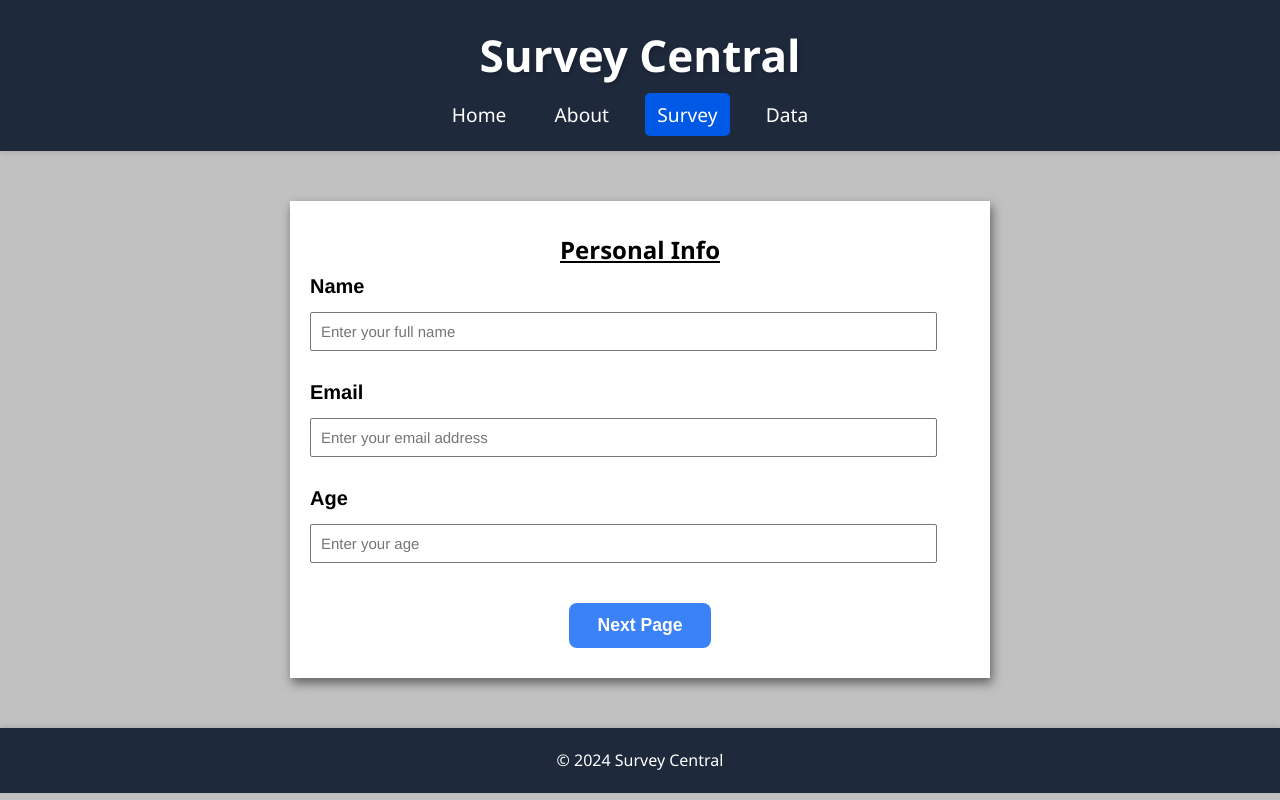
After one commit to XC4Life101/Data_Survey, a PHP site: page /survey.php in a window 1280 px wide. The commit adds this page. Run offline with PHP 8.4, Linux system fonts and the light colour scheme.

Commit message:
First Commit

```diff
--- /dev/null
+++ b/main.js
@@ -0,0 +1,65 @@
+function show(shown, hidden) {
+  document.getElementById(shown).style.display='block';
+  document.getElementById(hidden).style.display='none';
+  return false;
+}
+
+function generateBarChart(allData, question) {
+    const answers = Object.keys(allData[question]);
+    const counts = Object.values(allData[question]);
+
+    const ctx = document.getElementById("myChart").getContext("2d");
+
+    // Destroy previous chart to avoid stacking
+    if (currentChart) {
+        currentChart.destroy();
+    }
+
+    currentChart = new Chart(ctx, {
+        type: 'bar',
+        data: {
+            labels: answers,
+            datasets: [{
+                label: question,
+                data: counts,
+                backgroundColor: 'rgba(54, 162, 235, 0.6)',
+                borderColor: 'rgba(54, 162, 235, 1)',
+                borderWidth: 1
+            }]
+        },
+        options: {
+            plugins: {
+                title: {
+                    display: true,
+                    text: "Responses for " + question
+                },
+                legend: { display: false }
+            },
+            scales: {
+                y: { beginAtZero: true }
+            }
+        }
+    });
+}
+
+let currentChart = null;
+
+function generateDropdown(allData) {
+    const select = document.getElementById("questionSelect");
+
+    // Populate dropdown with Q1–Q5
+    Object.keys(allData).forEach(question => {
+        const option = document.createElement("option");
+        option.value = question;
+        option.textContent = question;
+        select.appendChild(option);
+    });
+
+    // Auto-load first chart
+    generateBarChart(allData, Object.keys(allData)[0]);
+
+    // Change chart when selection changes
+    select.addEventListener("change", function() {
+        generateBarChart(allData, this.value);
+    });
+}
--- /dev/null
+++ b/style.css
@@ -0,0 +1,204 @@
+/* #region => body, header, footer */
+* {
+  margin: 0;
+  padding: 0;
+  box-sizing: border-box;
+}
+
+body {
+  font-family: 'Segoe UI', Tahoma, Geneva, Verdana, sans-serif;
+  line-height: 1.6;
+  background-color: #c2c1c1; /* Neutral light background */
+  --space-xs: 0.5rem;
+  --space-sm: 1rem;
+  --space-lg: 3rem;
+}
+
+header {
+  background-color: #1e293b; /* Dark navy */
+  color: #fff;
+  padding: 20px;
+  text-align: center;
+  box-shadow: 0px 2px 5px rgba(0, 0, 0, 0.1);
+  margin-bottom: 50px;
+}
+
+header h1 {
+  font-size: 2.75em;
+  margin-bottom: 10px;
+  font-weight: 700;
+  text-shadow: 2px 2px 4px rgba(0, 0, 0, 0.2);
+}
+
+footer {
+  background-color: #1e293b;
+  color: #fff;
+  text-align: center;
+  padding: 20px;
+  width: 100%;
+  box-shadow: 0px -2px 5px rgba(0, 0, 0, 0.1);
+}
+/* #endregion */
+
+/* #region => navigation */
+nav ul {
+  list-style: none;
+}
+
+nav ul li {
+  display: inline;
+  margin-right: 20px;
+}
+
+nav ul li a {
+  text-decoration: none;
+  color: #fff;
+  font-size: 1.2em;
+  font-weight: 500;
+  padding: 8px 12px;
+  border-radius: 5px;
+  transition: all 0.3s ease;
+}
+
+nav ul li a.active {
+  background-color: #0058e6;
+  color: #fff;
+}
+
+nav ul li a:hover {
+  background-color: rgba(255, 255, 255, 0.1);
+}
+/* #endregion */
+
+/* #region => articles / main sections */
+.article {
+  align-items: center;
+  gap: 20px;
+  padding: 25px;
+  border-radius: 12px;
+  background-color: #fff;
+  box-shadow: 0px 6px 15px gray;
+  margin-bottom: 40px;
+}
+
+.section-wrap {
+  max-width: 1200px;
+  margin: 0 auto;
+  padding: 0 20px;
+}
+
+.headline {
+  font-weight: 700;
+  font-size: clamp(1.5rem, 3vw, 2rem);
+  color: #1e293b;
+  margin-bottom: 15px;
+}
+
+.text {
+  font-size: 1.1rem;
+  line-height: 1.5;
+  color: #334155;
+}
+
+/* #endregion */
+
+/* #region => buttons */
+.cta-button {
+  display: inline-block;
+  padding: 12px 28px;
+  margin-top: 15px;
+  background-color: #3b82f6;
+  color: #fff;
+  font-size: 1.1em;
+  font-weight: 600;
+  border: none;
+  border-radius: 8px;
+  cursor: pointer;
+  transition: background-color 0.3s ease, transform 0.2s ease;
+  text-decoration: none;
+}
+
+.cta-button:hover {
+  background-color: #2563eb;
+  transform: translateY(-2px);
+}
+/* #endregion */
+
+/* #region => news box */
+.news-box {
+  width: 100%;
+  height: 300px;
+  background-color: #e2e8f0;
+  border-radius: 10px;
+  display: flex;
+  align-items: center;
+  justify-content: center;
+  font-weight: bold;
+  color: #1e293b;
+  margin-bottom: 20px;
+}
+/* #endregion */
+
+/* #region => form */
+.form {
+  text-align: center;
+  background-color: #fff;
+  max-width: 700px;
+  margin: 50px auto;
+  padding: 30px 20px;
+  box-shadow: 2px 5px 10px rgba(0, 0, 0, 0.5);
+}
+
+.form-control {
+  text-align: left;
+  margin-bottom: 25px;
+}
+
+.Qlabel {
+  font-family: Helvetica;
+  font-weight: bold;
+  font-size: 20px;
+  display: block;
+  margin-bottom: 10px;
+}
+
+.form-control .multi-input,
+.form-control .single-input {
+  border: 1px solid #777;
+  border-radius: 2px;
+  font-family: Helvetica;
+  font-size: 15px;
+  padding: 10px;
+  width: 95%;
+}
+
+.multi-input-control {
+  margin-left: 10px;
+}
+
+.multi-input {
+  margin-bottom: 10px;
+}
+
+.check-input{
+  border: 1px solid #777;
+  border-radius: 2px;
+  margin-left: 20px;
+  padding: 10px;
+  font-family: Helvetica;
+}
+
+#Break {
+  margin-bottom: 25px;
+}
+/* #endregion */
+
+/* #region => Chart */
+
+#myChart {
+    max-width: 1300px;
+    max-height: 400px;
+    display: block;
+}
+
+/* #endregion */
--- /dev/null
+++ b/survey.php
@@ -0,0 +1,99 @@
+<!DOCTYPE html>
+<html lang="en">
+    <head>
+        <title>Survey Central</title>
+        <meta charset="UTF-8">
+        <meta http-equiv="X-UA-Compatible" content="IE=edge">
+        <meta name="viewport" content="width=device-width, initial-scale=1.0">
+        <link rel="stylesheet" href="style.css">
+        <script src="main.js" defer></script>
+    </head>
+    <body onload="return show('Page1', 'Page2');">
+        <header>
+            <h1>Survey Central</h1>
+            <nav>
+                <ul>
+                    <li><a href="index.php">Home</a></li>
+                    <li><a href="about.php">About</a></li>
+                    <li><a href="survey.php" class="active">Survey</a></li>
+                    <li><a href="data.php">Data</a></li>
+                </ul>
+            </nav>
+        </header>
+
+        <form action="action.php?action=saveFormData" method="POST">
+            <section class="form" id="Page1">
+                <u><h1>Personal Info</h1></u>
+
+                <div class="form-control">
+                    <label for="name" class="Qlabel">
+                        Name
+                    </label>
+                    <input type="text" id="name" name="name" class="single-input" placeholder="Enter your full name"/>
+                </div>
+
+                <div class="form-control">
+                    <label for="email" class="Qlabel">
+                        Email
+                    </label>
+                    <input type="email" id="email" name="email" class="single-input" placeholder="Enter your email address"/>
+                </div>
+
+                <div class="form-control">
+                    <label for="age" class="Qlabel">
+                        Age
+                    </label>
+                    <input type="number" id="age" name="age" class="single-input" placeholder="Enter your age"/>
+                </div>
+
+                <button class="cta-button" onclick="return show('Page2','Page1');">Next Page</button>
+            </section>
+
+            <section class="form" id="Page2">
+                <u><h1>Survey Questions</h1></u>
+                <br>
+
+                <div class="form-control">
+                    <label for="q1" class="Qlabel">
+                        What is your favorite hobby?
+                    </label>
+                    <input type="text" id="q1" name="q1" class="single-input" placeholder="Enter your favorite hobby"/>
+                </div>
+
+                <div class="form-control">
+                    <label for="q2" class="Qlabel">
+                        What is your favorite type of food?
+                    </label>
+                    <input type="text" id="q2" name="q2" class="single-input" placeholder="Ex: Pizza, Sushi, Salad, etc"/>
+                </div>
+
+                <div class="form-control">
+                    <label for="q3" class="Qlabel">
+                        What is your preferred type of entertainment?
+                    </label>
+                    <input type="text" id="q3" name="q3" class="single-input" placeholder="Ex: Movies, Video Games, Reading, Sports, etc"/>
+                </div>
+
+                <div class="form-control">
+                    <label for="q4" class="Qlabel">
+                        What is your favorite travel destination?
+                    </label>
+                    <input type="text" id="q4" name="q4" class="single-input" placeholder="Ex: Beach, Mountains, City, Countryside"/>
+                </div>
+
+                <div class="form-control">
+                    <label for="q5" class="Qlabel">
+                        Do you prefer working alone or in a team?
+                    </label>
+                    <input type="text" id="q5" name="q5" class="single-input" placeholder="Enter your preference"/>
+                </div>
+
+                <input type="submit" class="cta-button" value="Submit">
+            </section>
+        </form>
+
+        <footer>
+            <p>&copy; 2024 Survey Central</p>
+        </footer>
+    </body>
+</html>
```
Also changed, not shown: action.php (added, +89 -0 lines), data.php (+41 -68 lines), data.txt (added, +26 -0 lines), index.php (added, +35 -0 lines).
